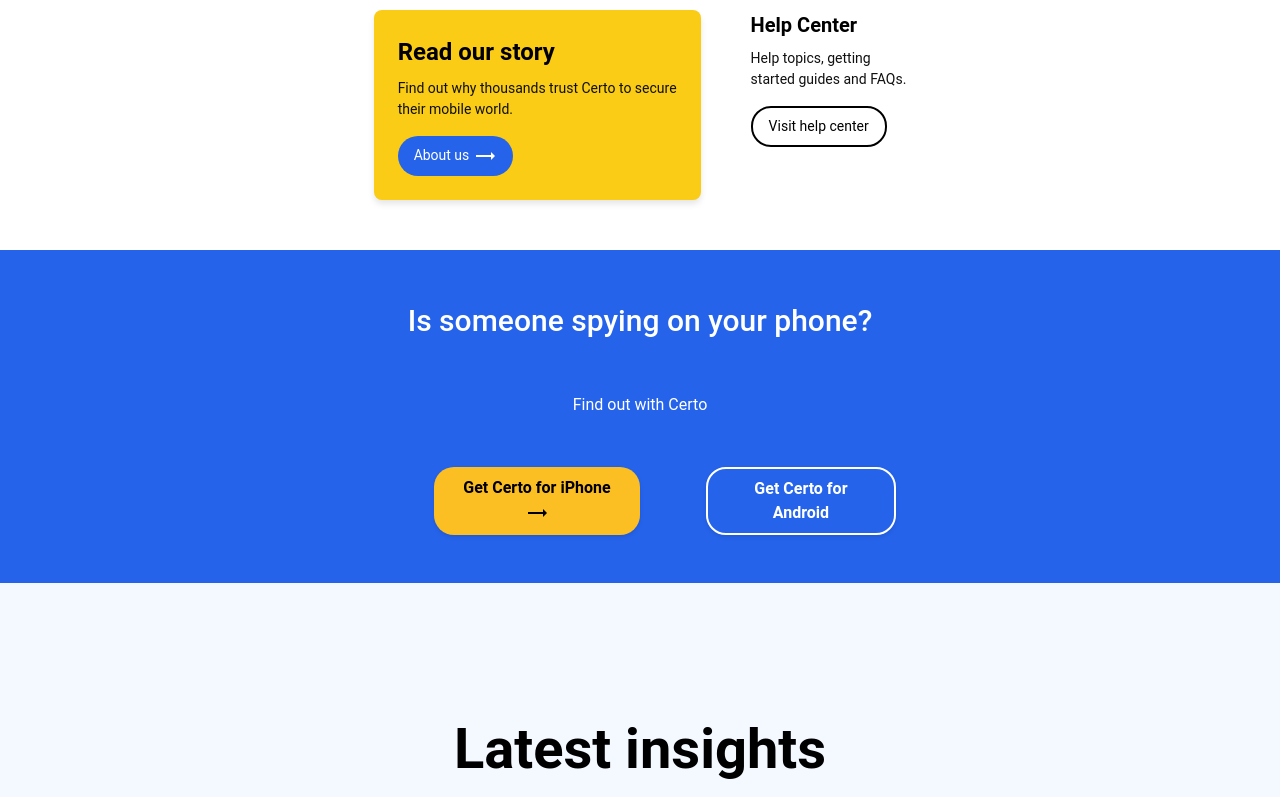
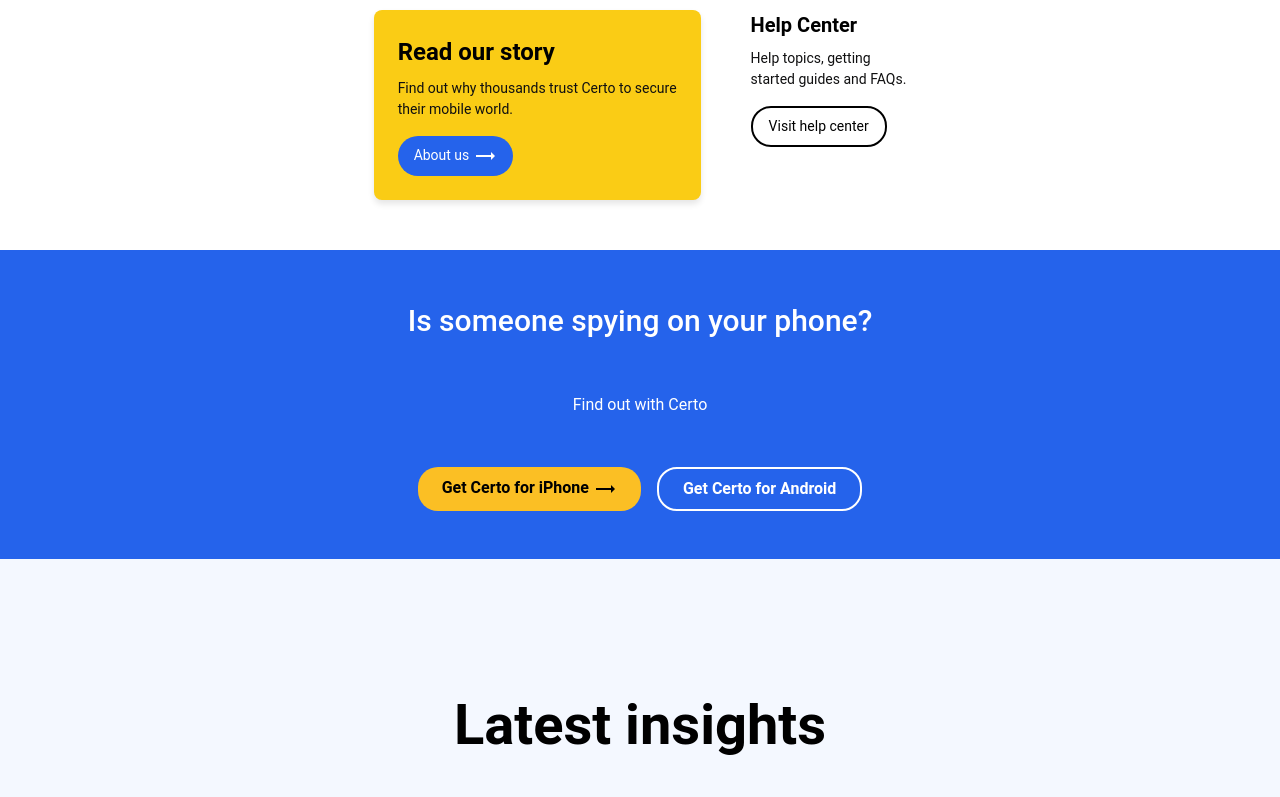
Before and after one commit to tk-nagorom/certo, a React (Vite) app: page / in a window 1280 px wide. Shown: the part 3546-4343 px from the top of the page. Built offline with nearby package versions, Linux system fonts and the light colour scheme.

Commit message:
"changes on css"

```diff
--- a/src/Security.css
+++ b/src/Security.css
@@ -6,6 +6,7 @@
     justify-content: space-between;
     padding: 24px;
     background-color: white;
+    margin-left: 200px;
   }
 
   @media (min-width: 1024px) {
--- a/src/scan.css
+++ b/src/scan.css
@@ -158,7 +158,7 @@
 
 
   .scan-designed{
-    margin-bottom: 140px;
+    margin-bottom: 60px;
   }
   .scan-heading1{
     margin-bottom: 60px;
--- a/src/someone.css
+++ b/src/someone.css
@@ -40,6 +40,10 @@
     background-color: #fbbf24; /* Yellow background */
     color: black;
     border-radius: 20px;
+    font-weight: 600;
+    cursor: pointer;
+    padding: 8px 24px;
+    transition: background-color 0.3s ease;
   }
 
   .button-iphone:hover {
@@ -50,6 +54,10 @@
    border: solid 2px white;
     color: white; /* Blue text */
     border-radius: 20px;
+    font-weight: 600;
+    cursor: pointer;
+    padding: 8px 24px;
+    transition: background-color 0.3s ease;
   }
 
   .button-android:hover {
--- a/src/someone.jsx
+++ b/src/someone.jsx
@@ -10,8 +10,8 @@
         <h5 className="someone-subtitle">Find out with Certo</h5>
 
         <div className="button-container">
-          <button className="button button-iphone">Get Certo for iPhone <TrendingFlatIcon/></button>
-          <button className="button button-android">Get Certo for Android</button>
+          <button className=" button-iphone">Get Certo for iPhone <TrendingFlatIcon/></button>
+          <button className="button-android">Get Certo for Android</button>
         </div>
       </div>
     </div>
```
